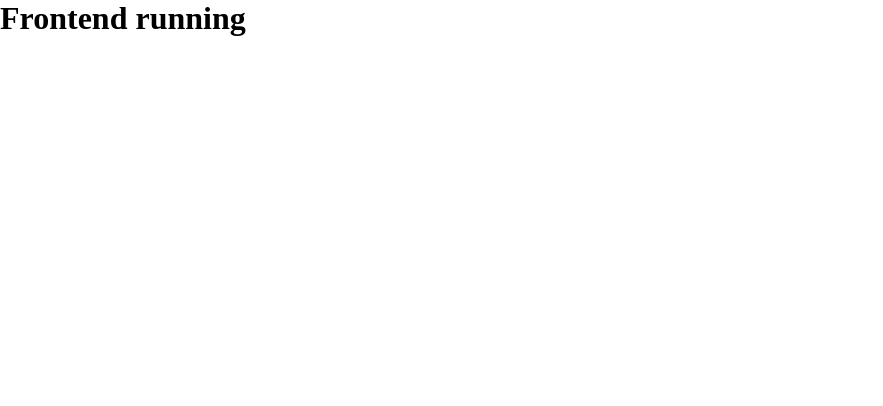
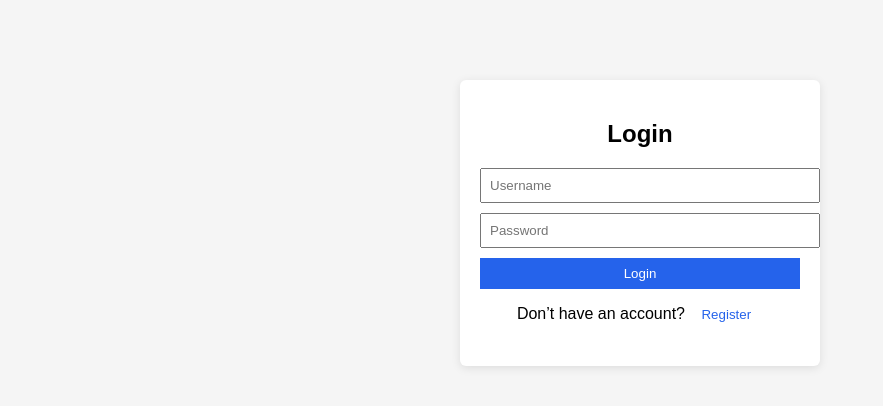
Before and after one commit to aditya-k-2510/temp-mytube-frontend, a React (Vite) app: page / in a window 1280 px wide. Shown: the top 406 px of the page, without its empty margins (0-883 px from the left). Built offline with nearby package versions, Linux system fonts and the light colour scheme; no server answers.

Commit message:
Implement authentication UI and backend integration

```diff
--- a/src/App.jsx
+++ b/src/App.jsx
@@ -1,7 +1,52 @@
+import { useState } from "react";
+import Login from "./pages/Login";
+import Register from "./pages/Register";
+import Home from "./pages/Home";
+import { useAuth } from "./auth/useAuth";
+
 function App() {
-  return (
-    <h1>Frontend running</h1>
-  );
+  const { user, setUser, loading } = useAuth();
+  const [authMode, setAuthMode] = useState("login"); // login | register
+
+  if (loading) return <h2>Loading...</h2>;
+
+  if (!user) {
+    return (
+      <div className="container">
+        {authMode === "login" ? (
+          <Login onSuccess={(u) => setUser(u)} />
+        ) : (
+          <Register onSuccess={() => setAuthMode("login")} />
+        )}
+
+        <p style={{ marginTop: "10px", textAlign: "center" }}>
+          {authMode === "login" ? (
+            <>
+              Don’t have an account?{" "}
+              <button
+                className="link"
+                onClick={() => setAuthMode("register")}
+              >
+                Register
+              </button>
+            </>
+          ) : (
+            <>
+              Already have an account?{" "}
+              <button
+                className="link"
+                onClick={() => setAuthMode("login")}
+              >
+                Login
+              </button>
+            </>
+          )}
+        </p>
+      </div>
+    );
+  }
+
+  return <Home user={user} onLogout={() => setUser(null)} />;
 }
 
 export default App;
--- /dev/null
+++ b/src/api/client.js
@@ -0,0 +1,20 @@
+const API_BASE = "http://localhost:3000/api/v1";
+
+export async function apiFetch(path, options = {}) {
+  const response = await fetch(`${API_BASE}${path}`, {
+    credentials: "include",
+    headers: {
+      "Content-Type": "application/json",
+      ...(options.headers || {}),
+    },
+    ...options,
+  });
+
+  const data = await response.json();
+
+  if (!response.ok) {
+    throw new Error(data.message || "API error");
+  }
+
+  return data;
+}
--- /dev/null
+++ b/src/auth/useAuth.js
@@ -0,0 +1,22 @@
+import { useEffect, useState } from "react";
+import { apiFetch } from "../api/client";
+
+export function useAuth() {
+  const [user, setUser] = useState(null);
+  const [loading, setLoading] = useState(true);
+
+  useEffect(() => {
+    apiFetch("/users/profile")
+      .then((res) => {
+        setUser(res.data);
+      })
+      .catch(() => {
+        setUser(null);
+      })
+      .finally(() => {
+        setLoading(false);
+      });
+  }, []);
+
+  return { user, setUser, loading };
+}
--- a/src/index.css
+++ b/src/index.css
@@ -1,5 +1,48 @@
-* {
-  margin: 0;
-  padding: 0;
-  box-sizing: border-box;
+body {
+  font-family: Arial, sans-serif;
+  background: #f5f5f5;
 }
+
+.container {
+  width: 320px;
+  margin: 80px auto;
+  padding: 20px;
+  background: white;
+  border-radius: 6px;
+  box-shadow: 0 2px 10px rgba(0, 0, 0, 0.1);
+}
+
+h2 {
+  text-align: center;
+}
+
+input {
+  width: 100%;
+  padding: 8px;
+  margin-bottom: 10px;
+}
+
+button {
+  padding: 8px 12px;
+  cursor: pointer;
+}
+
+button.primary {
+  width: 100%;
+  background: #2563eb;
+  color: white;
+  border: none;
+}
+
+button.link {
+  background: none;
+  border: none;
+  color: #2563eb;
+  cursor: pointer;
+}
+
+.error {
+  color: red;
+  margin-top: 8px;
+  text-align: center;
+}
--- /dev/null
+++ b/src/pages/Home.jsx
@@ -0,0 +1,25 @@
+import { apiFetch } from "../api/client";
+
+function Home({ user, onLogout }) {
+  const handleLogout = async () => {
+    try {
+      await apiFetch("/users/logout", { method: "POST" });
+      onLogout();
+    } catch (err) {
+      alert(err.message);
+    }
+  };
+
+  return (
+    <div className="container">
+      <h2>Welcome, {user.fullName}</h2>
+      <p>@{user.username}</p>
+
+      <button className="primary" onClick={handleLogout}>
+        Logout
+      </button>
+    </div>
+  );
+}
+
+export default Home;
--- /dev/null
+++ b/src/pages/Login.jsx
@@ -0,0 +1,57 @@
+import { useState } from "react";
+import { apiFetch } from "../api/client";
+
+function Login({ onSuccess }) {
+  const [username, setUsername] = useState("");
+  const [password, setPassword] = useState("");
+  const [error, setError] = useState("");
+  const [loading, setLoading] = useState(false);
+
+  const handleSubmit = async (e) => {
+    e.preventDefault();
+    setError("");
+    setLoading(true);
+
+    try {
+      const res = await apiFetch("/users/login", {
+        method: "POST",
+        body: JSON.stringify({ username, password }),
+      });
+
+      onSuccess(res.data.user);
+    } catch (err) {
+      setError(err.message);
+    } finally {
+      setLoading(false);
+    }
+  };
+
+  return (
+    <>
+      <h2>Login</h2>
+
+      <form onSubmit={handleSubmit}>
+        <input
+          placeholder="Username"
+          value={username}
+          onChange={(e) => setUsername(e.target.value)}
+        />
+
+        <input
+          type="password"
+          placeholder="Password"
+          value={password}
+          onChange={(e) => setPassword(e.target.value)}
+        />
+
+        <button className="primary" disabled={loading}>
+          {loading ? "Logging in..." : "Login"}
+        </button>
+      </form>
+
+      {error && <p className="error">{error}</p>}
+    </>
+  );
+}
+
+export default Login;
--- /dev/null
+++ b/src/pages/Register.jsx
@@ -0,0 +1,86 @@
+import { useState } from "react";
+import { apiFetch } from "../api/client";
+
+function Register({ onSuccess }) {
+  const [fullName, setFullName] = useState("");
+  const [email, setEmail] = useState("");
+  const [username, setUsername] = useState("");
+  const [password, setPassword] = useState("");
+  const [avatar, setAvatar] = useState(null);
+  const [coverImage, setCoverImage] = useState(null);
+
+  const [error, setError] = useState("");
+  const [loading, setLoading] = useState(false);
+
+  const handleSubmit = async (e) => {
+    e.preventDefault();
+    setError("");
+    setLoading(true);
+
+    try {
+      const formData = new FormData();
+      formData.append("fullName", fullName);
+      formData.append("email", email);
+      formData.append("username", username);
+      formData.append("password", password);
+      formData.append("avatar", avatar);
+      if (coverImage) formData.append("coverImage", coverImage);
+
+      await apiFetch("/users/register", {
+        method: "POST",
+        body: formData,
+        headers: {}, // IMPORTANT
+      });
+
+      onSuccess();
+    } catch (err) {
+      setError(err.message);
+    } finally {
+      setLoading(false);
+    }
+  };
+
+  return (
+    <>
+      <h2>Register</h2>
+
+      <form onSubmit={handleSubmit}>
+        <input
+          placeholder="Full Name"
+          value={fullName}
+          onChange={(e) => setFullName(e.target.value)}
+        />
+
+        <input
+          placeholder="Email"
+          value={email}
+          onChange={(e) => setEmail(e.target.value)}
+        />
+
+        <input
+          placeholder="Username"
+          value={username}
+          onChange={(e) => setUsername(e.target.value)}
+        />
+
+        <input
+          type="password"
+          placeholder="Password"
+          value={password}
+          onChange={(e) => setPassword(e.target.value)}
+        />
+
+        <input type="file" onChange={(e) => setAvatar(e.target.files[0])} />
+        <input type="file" onChange={(e) => setCoverImage(e.target.files[0])} />
+
+        <button className="primary" disabled={loading}>
+          {loading ? "Registering..." : "Register"}
+        </button>
+      </form>
+
+      {error && <p className="error">{error}</p>}
+    </>
+  );
+}
+
+export default Register;
```
